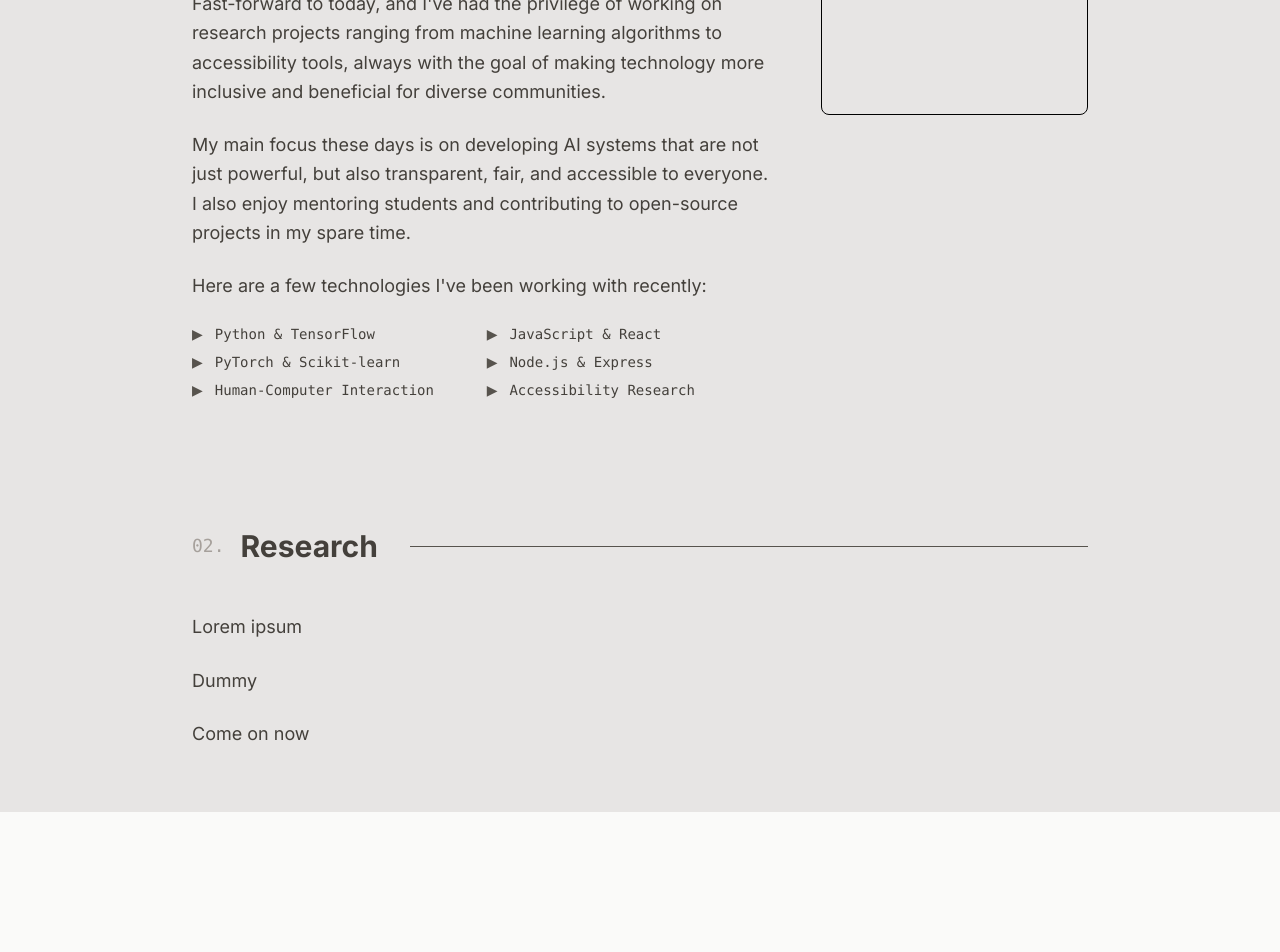
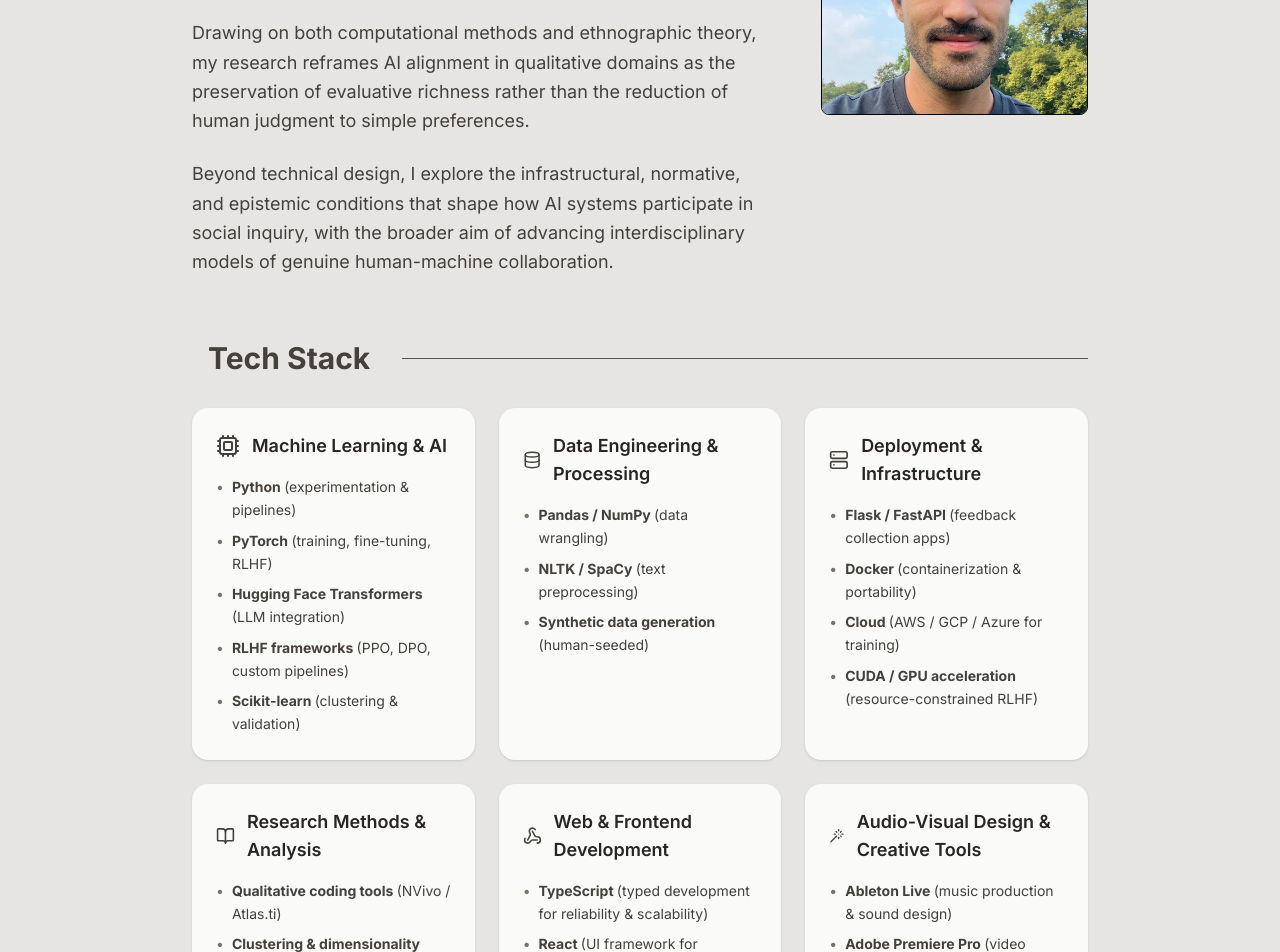
Before and after one commit to gurhan-camgoz/gurhan-camgoz.github.io, a React (Vite) app: page / in a window 1280 px wide. Shown: the part 1100-2052 px from the top of the page. Built offline with nearby package versions, Linux system fonts and the light colour scheme.

Commit message:
Tech Stack update

```diff
--- a/src/components/sections/About.tsx
+++ b/src/components/sections/About.tsx
@@ -1,4 +1,5 @@
 import { Section } from '../ui/Section';
+import { Cpu, Database, Server, BookOpen, Webhook, Wand } from 'lucide-react';
 
 export const About: React.FC = () => {
   return (
@@ -15,58 +16,132 @@ export const About: React.FC = () => {
           {/* Content */}
           <div className="md:col-span-2 space-y-6">
             <p className="text-stone-700 leading-relaxed text-lg">
-              Hello! I'm a passionate researcher working at the intersection of artificial intelligence
-              and human-centered design. My journey started back in undergraduate studies when I first
-              discovered the power of combining technical innovation with social impact.
+              I am a researcher at the intersection of anthropology and artificial intelligence, specializing
+              in the methodological and ethical challenges of {" "} <span className="font-bold text-stone-950"> human-AI collaboration.</span> My master thesis
+              developed a normative alignment framework that enables large language models to act as reflexive
+              partners in ethnographic analysis.
             </p>
 
             <p className="text-stone-700 leading-relaxed text-lg">
-              Fast-forward to today, and I've had the privilege of working on research projects ranging
-              from <span className="text-stone-700">machine learning algorithms</span> to
-              <span className="text-stone-700"> accessibility tools</span>, always with the goal
-              of making technology more inclusive and beneficial for diverse communities.
+              Drawing on both computational methods and ethnographic theory, my research reframes AI alignment
+              in qualitative domains as the preservation of evaluative richness rather than the reduction of human
+              judgment to simple preferences.
             </p>
 
             <p className="text-stone-700 leading-relaxed text-lg">
-              My main focus these days is on developing AI systems that are not just powerful,
-              but also transparent, fair, and accessible to everyone. I also enjoy mentoring
-              students and contributing to open-source projects in my spare time.
+              Beyond technical design, I explore the infrastructural, normative, and epistemic conditions that shape
+              how AI systems participate in social inquiry, with the broader aim of advancing interdisciplinary
+              models of genuine human-machine collaboration.
             </p>
-
-            <p className="text-stone-700 leading-relaxed text-lg">
-              Here are a few technologies I've been working with recently:
-            </p>
-
-            {/* Tech Stack */}
-            <div className="grid grid-cols-2 gap-2 mt-6">
-              {[
-                'Python & TensorFlow',
-                'JavaScript & React',
-                'PyTorch & Scikit-learn',
-                'Node.js & Express',
-                'Human-Computer Interaction',
-                'Accessibility Research'
-              ].map((tech) => (
-                <div key={tech} className="flex items-center">
-                  <span className="text-stone-600 mr-3 text-sm">▶</span>
-                  <span className="text-stone-700 font-mono text-sm">{tech}</span>
-                </div>
-              ))}
-            </div>
           </div>
-
-          {/* Profile Image Placeholder */}
           <div className="relative group">
             <div className="relative">
-              <div className="w-full aspect-square bg-gradient-to-br from-primary-500/20 to-primary-600/20 rounded-lg border border-primary-500/30 flex items-center justify-center">
-                <span className="text-primary-400 font-mono text-sm">Your Photo</span>
-              </div>
+              <img
+                src="/Profile.jpeg"
+                alt="Profile photo"
+                className="w-full aspect-square bg-gradient-to-br from-primary-500/20 to-primary-600/20 rounded-lg border border-primary-500/30 object-cover"
+              />
               {/* Decorative border */}
               <div className="absolute -top-4 -left-4 w-full h-full border-2 border-primary-500 rounded-lg -z-10 group-hover:top-3 group-hover:left-3 transition-all duration-300"></div>
             </div>
           </div>
         </div>
       </div>
+
+      <div className="mt-16 max-w-4xl mx-auto">
+        <div className="flex items-center mb-8">
+          <span className="text-stone-400 font-mono text-lg mr-4"></span>
+          <h2 className="text-3xl font-bold text-stone-700 mr-8">Tech Stack</h2>
+          <div className="flex-1 h-px bg-stone-600"></div>
+        </div>
+
+        <div className="grid md:grid-cols-3 gap-6">
+          {[
+            {
+              title: "Machine Learning & AI",
+              icon: <Cpu className="w-6 h-6 text-stone-700" />,
+              items: [
+                "Python (experimentation & pipelines)",
+                "PyTorch (training, fine-tuning, RLHF)",
+                "Hugging Face Transformers (LLM integration)",
+                "RLHF frameworks (PPO, DPO, custom pipelines)",
+                "Scikit-learn (clustering & validation)"
+              ]
+            },
+            {
+              title: "Data Engineering & Processing",
+              icon: <Database className="w-6 h-6 text-stone-700" />,
+              items: [
+                "Pandas / NumPy (data wrangling)",
+                "NLTK / SpaCy (text preprocessing)",
+                "Synthetic data generation (human-seeded)"
+              ]
+            },
+            {
+              title: "Deployment & Infrastructure",
+              icon: <Server className="w-6 h-6 text-stone-700" />,
+              items: [
+                "Flask / FastAPI (feedback collection apps)",
+                "Docker (containerization & portability)",
+                "Cloud (AWS / GCP / Azure for training)",
+                "CUDA / GPU acceleration (resource-constrained RLHF)"
+              ]
+            },
+            {
+              title: "Research Methods & Analysis",
+              icon: <BookOpen className="w-6 h-6 text-stone-700" />,
+              items: [
+                "Qualitative coding tools (NVivo / Atlas.ti)",
+                "Clustering & dimensionality reduction (k-means, PCA, t-SNE)",
+                "Mixed-methods integration (ethnography + computation)"
+              ]
+            },
+            {
+              title: "Web & Frontend Development",
+              icon: <Webhook className="w-6 h-6 text-stone-700" />,
+              items: [
+                "TypeScript (typed development for reliability & scalability)",
+                "React (UI framework for interactive applications)",
+                "Vite (fast build tooling & dev environment)",
+                "TailwindCSS (utility-first CSS framework for styling)"
+              ]
+            },
+            {
+              title: "Audio-Visual Design & Creative Tools",
+              icon: <Wand className="w-6 h-6 text-stone-700" />,
+              items: [
+                "Ableton Live (music production & sound design)",
+                "Adobe Premiere Pro (video editing)",
+                "Adobe Lightroom (photo editing)",
+                "Figma (UI/UX design)"
+              ]
+            }
+          ].map((category) => (
+            <div
+              key={category.title}
+              className="bg-stone-50 rounded-2xl shadow-sm p-6 hover:shadow-md transition-shadow"
+            >
+              <div className="flex items-center gap-3 mb-4">
+                {category.icon}
+                <h3 className="text-lg font-semibold text-stone-800">
+                  {category.title}
+                </h3>
+              </div>
+              <ul className="space-y-2">
+                {category.items.map((item) => (
+                  <li
+                    key={item}
+                    className="flex items-start text-stone-700 text-sm leading-relaxed"
+                  >
+                    <span className="text-stone-500 mr-2">•</span>
+                    <span dangerouslySetInnerHTML={{ __html: item.replace(/([^(]+)/, '<strong>$1</strong>') }} />
+                  </li>
+                ))}
+              </ul>
+            </div>
+          ))}
+        </div>
+      </div>
     </Section>
   );
 };
--- a/src/utils/constants.ts
+++ b/src/utils/constants.ts
@@ -3,7 +3,7 @@ export const personalInfo = {
   title: "MSc in Social and Cultural Anthropology - MSc(Engineering) in Artificial Intelligence",
   email: "gurhan.camgoz@gmail.com",
   location: "KU Leuven, Belgium",
-  bio: "I'm a researcher passionate about the intersection of computer science and anthropology, focusing on how technology can assist human experiences. My work involves developing AI systems that are transparent, fair, and accessible, with a strong emphasis on human-centered design.",
+  bio: "I'm a researcher working at the intersection of computer science and anthropology, exploring how to engage ethically and creatively with the emerging technologies. My work develops frameworks for AI systems to align normatively as partners in explainable, fair, and accessible human-AI collaborations.",
   links: {
     github: "https://github.com/gurhan-camgoz",
     linkedin: "https://linkedin.com/in/yourusername",
```
Also changed, not shown: Profile.jpeg (added), Screenshot 2025-08-18 at 12.38.57.png (deleted).
